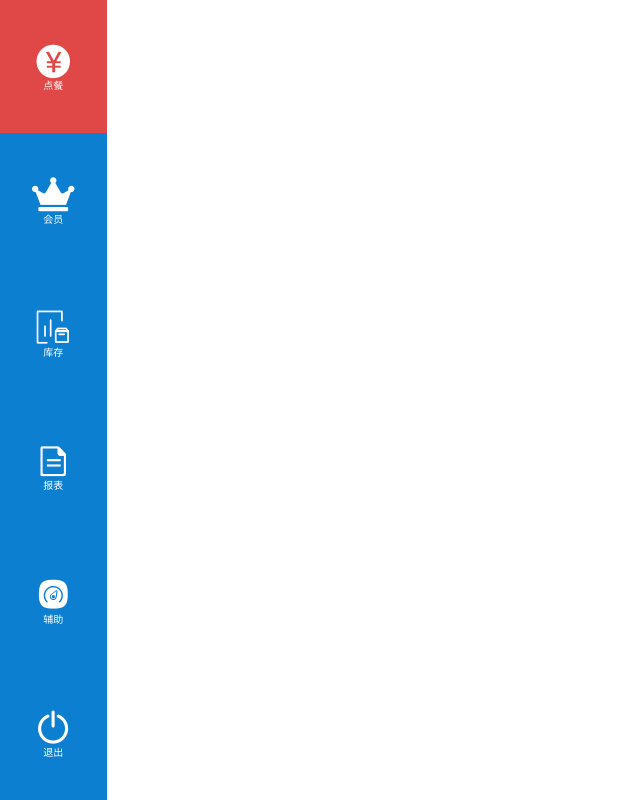
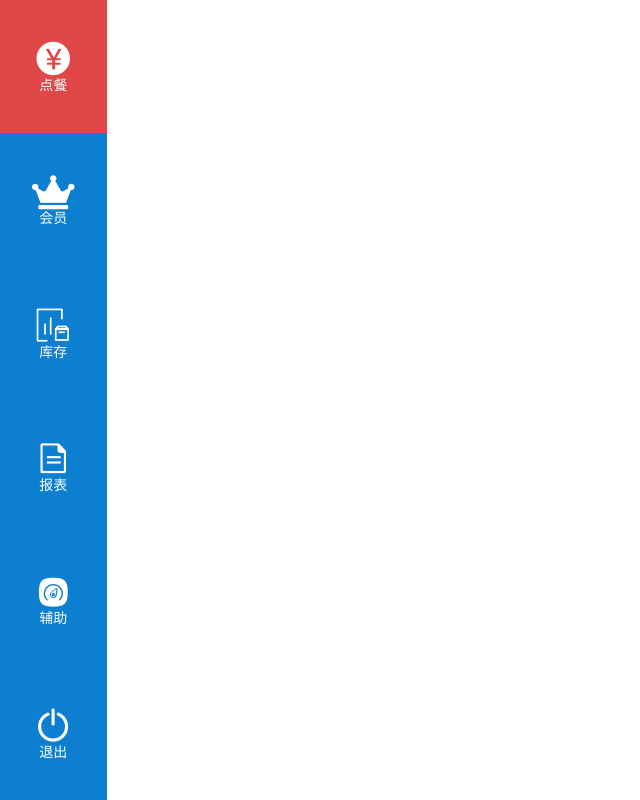
Before and after one commit to fenghuitian1/Text, a Vue app in the folder chileme-cli/: page / in a window 1280 px wide. Shown: the whole page, without its empty margins (0-640 px from the left). Built offline with nearby package versions, Linux system fonts and the light colour scheme.

Commit message:
修改了字体大小

```diff
--- a/chileme-cli/src/views/Home.vue
+++ b/chileme-cli/src/views/Home.vue
@@ -54,7 +54,7 @@ export default {
       align-items: center;
       font-size: 34px;
       i{
-        font-size: 10px;
+        font-size: 14px;
       }
       &:hover{
         background: #e04747;
```
